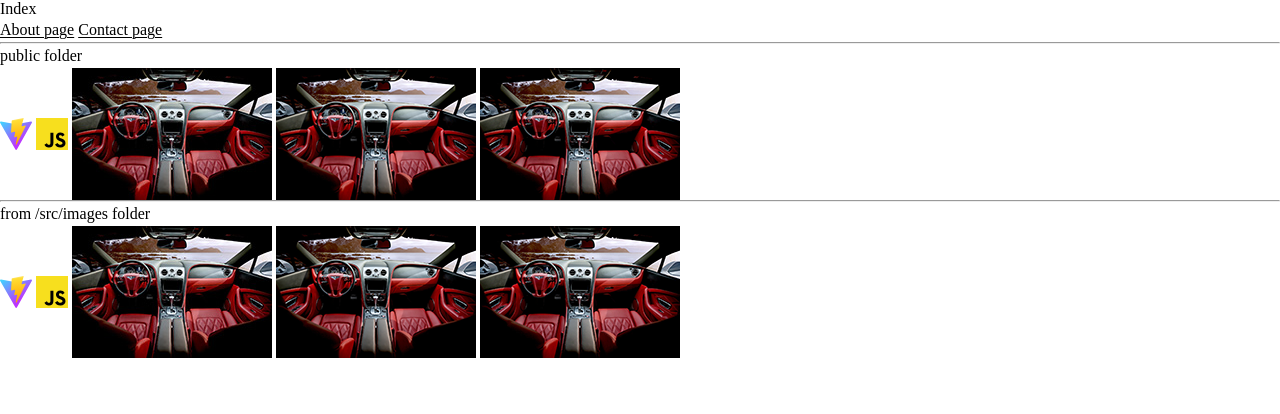
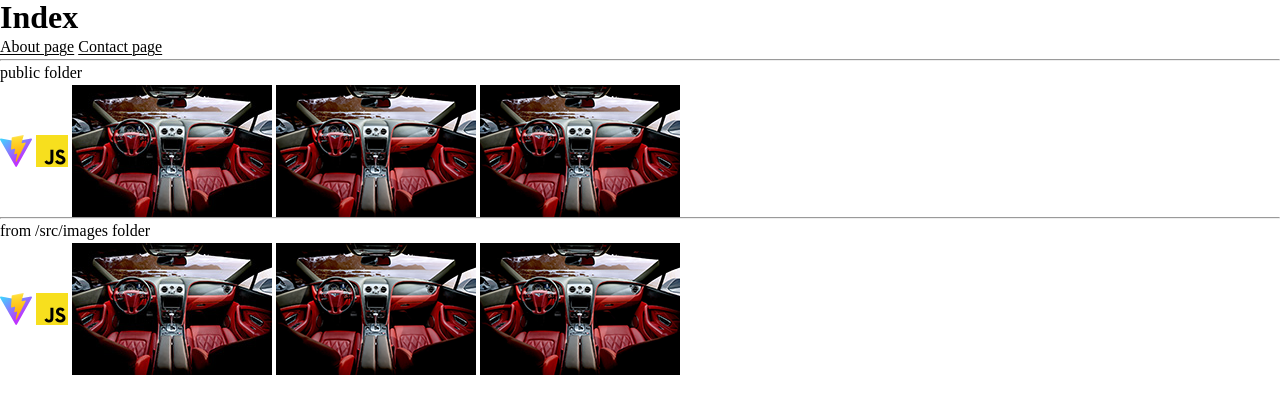
Before and after one commit to mpwdev/vite-template-vanilla, a website built with Vite: page index.html in a window 1280 px wide. Built offline with nearby package versions, Linux system fonts and the light colour scheme.

Commit message:
reset changes

```diff
--- a/src/sass/base/_reset.scss
+++ b/src/sass/base/_reset.scss
@@ -11,8 +11,8 @@
 
 * {
   margin: 0;
-  padding: 0;
-  font: inherit;
+  //padding: 0;
+  //font: inherit;
 }
 
 // A (more) Modern CSS Reset
@@ -44,6 +44,9 @@ body {
   min-height: 100vh;
   line-height: 1.5;
 }
+
+// A Modern CSS Reset
+// https://www.joshwcomeau.com/css/custom-css-reset/
 
 //  Improve media defaults
 img {
```
